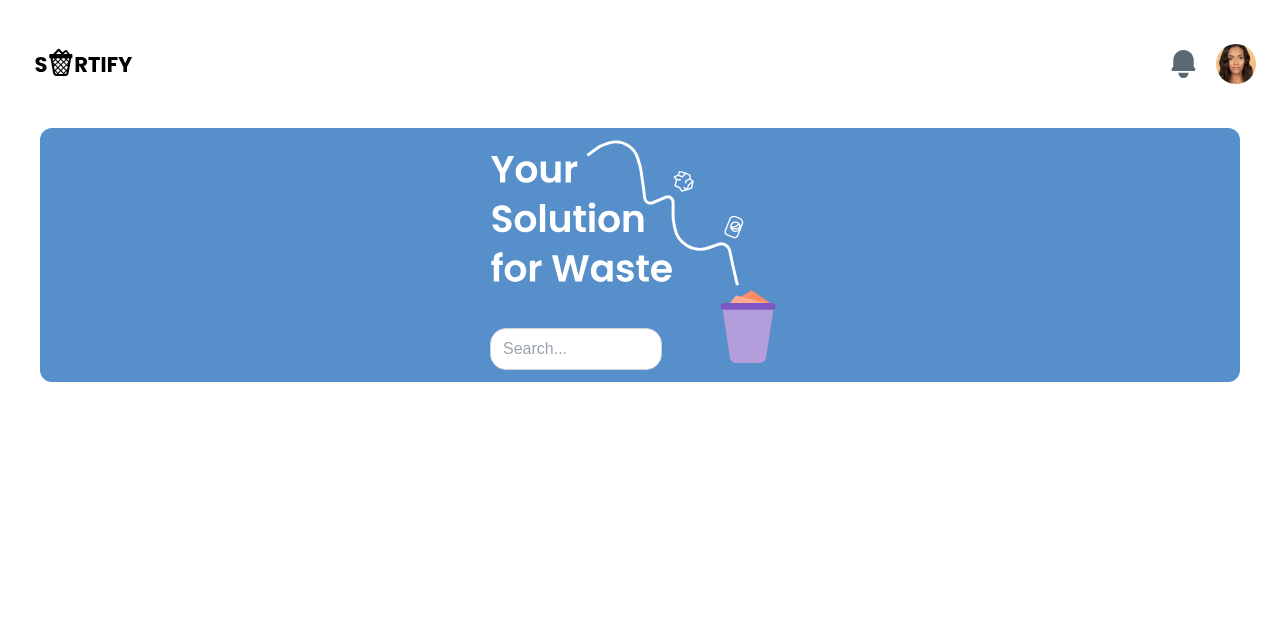
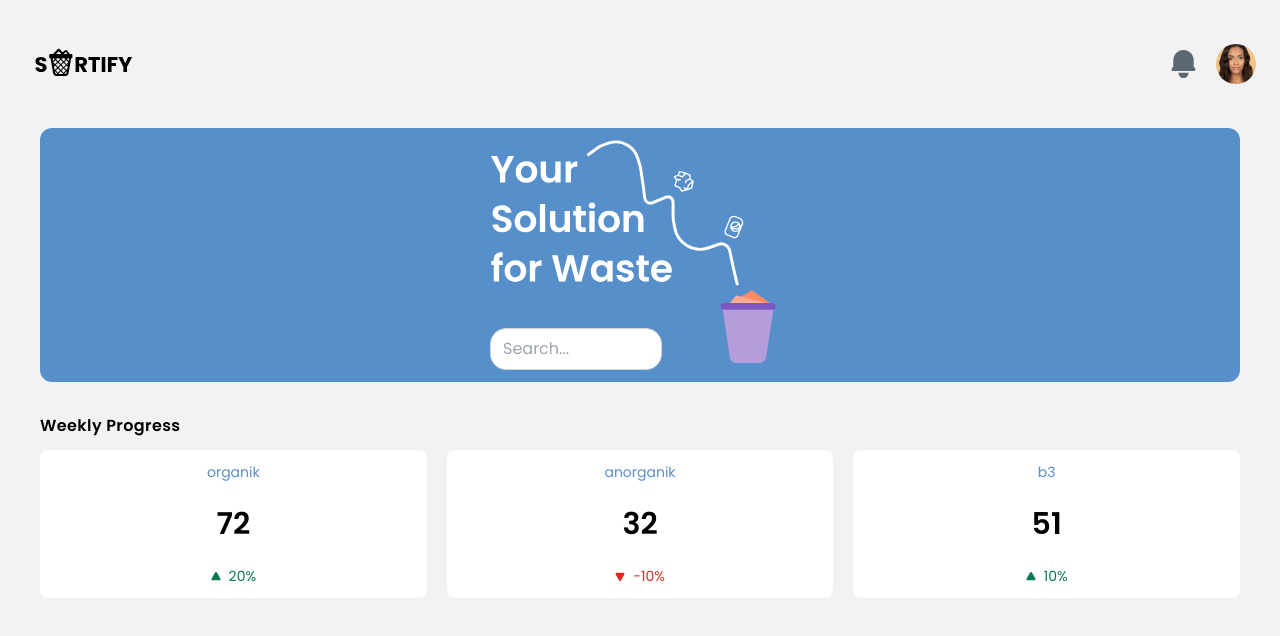
Before and after one commit to yodharaya/sortify, a Next.js app: page / in a window 1280 px wide. Shown: the top 636 px of the page. Built offline with nearby package versions, Linux system fonts and the light colour scheme.

Commit message:
weekly progress section

```diff
--- a/app/layout.tsx
+++ b/app/layout.tsx
@@ -5,8 +5,6 @@ import { twMerge } from "tailwind-merge";
 
 const poppins = Poppins({
   subsets: ['latin'],
-  display: 'swap',
-  variable: '--font-poppins',
   weight: ['100', '200', '300', '400', '500', '600', '700', '800', '900']
 });
 
@@ -23,7 +21,7 @@ export default function RootLayout({
   return (
     <html lang="en">
       <body
-        className={twMerge(`${poppins.variable} antialiased`, "w-screen h-screen")}
+        className={twMerge(`${poppins.className} antialiased`, "w-screen h-screen", "bg-shade-white")}
       >
         {children}
       </body>
--- a/app/page.tsx
+++ b/app/page.tsx
@@ -1,13 +1,19 @@
 import MainHero from "@/components/hero/main";
 import Navbar from "@/components/navbar/index";
+import ProgressSection from "@/components/section/progress";
 import { twMerge } from "tailwind-merge";
 
 export default function Home() {
   return (
-    <div className={twMerge("w-full h-full", "flex flex-col gap-y-6", "pt-6", "bg-white")}>
+    <div className={twMerge("w-full h-full", "flex flex-col gap-y-6", "pt-6")}>
       <Navbar />
-      <div className={twMerge("px-10")}>
-        <MainHero />
+      <div className={twMerge("flex flex-col gap-y-8", "px-10")}>
+
+        <section className={twMerge("w-full h-fit")}>
+          <MainHero />
+        </section>
+        <ProgressSection />
+
       </div>
     </div>
   )
--- a/components/hero/main.tsx
+++ b/components/hero/main.tsx
@@ -4,13 +4,13 @@ import SearchBar from "../search-bar";
 
 export default function MainHero() {
   return (
-    <section className={twMerge("w-full h-fit", "flex flex-col items-center justify-center", "py-3 px-2", "rounded-xl", "bg-primary-500")}>
+    <div className={twMerge("w-full h-fit", "flex flex-col items-center justify-center", "py-3 px-2", "rounded-xl", "bg-primary-500")}>
       <div className={twMerge("relative", "w-fit h-fit")}>
         <Image src={"/home-page/hero.svg"} alt="main hero" width={300} height={300} />
         <div className={twMerge("absolute left-0 bottom-0", "w-full h-fit", "pr-32")}>
           <SearchBar />
         </div>
       </div>
-    </section>
+    </div>
   )
 }
--- /dev/null
+++ b/components/section/progress/index.tsx
@@ -0,0 +1,10 @@
+import TitledSection from "@/components/titled-section";
+import ProgressOverview from "./overview";
+
+export default function ProgressSection() {
+  return (
+    <TitledSection title="Weekly Progress">
+      <ProgressOverview />
+    </TitledSection>
+  )
+}
--- /dev/null
+++ b/components/section/progress/overview.tsx
@@ -0,0 +1,14 @@
+import { twMerge } from "tailwind-merge";
+import SingleProgress from "./single-progress";
+
+export default function ProgressOverview() {
+  return (
+    <div className={twMerge("w-full h-fit", "flex flex-row items-center justify-center gap-x-5")}>
+
+      <SingleProgress category="organik" number={72} percentage={20} />
+      <SingleProgress category="anorganik" number={32} percentage={-10} />
+      <SingleProgress category="b3" number={51} percentage={10} />
+
+    </div>
+  )
+}
--- /dev/null
+++ b/components/section/progress/single-progress.tsx
@@ -0,0 +1,26 @@
+import Image from "next/image"
+import { twMerge } from "tailwind-merge"
+
+interface Props {
+  category: "organik" | "anorganik" | "b3"
+  number: number
+  percentage: number
+}
+
+export default function SingleProgress({ category, number, percentage }: Props) {
+  const polygon = percentage < 0 ? "/all-page/polygon/down.svg" : "/all-page/polygon/up.svg"
+  const color = percentage < 0 ? "text-error-500" : "text-success-500"
+
+  return (
+    <div className={twMerge("w-full h-fit", "flex flex-col items-center gap-y-6", "p-3", "rounded-lg", "bg-white")}>
+
+      <h4 className={twMerge("text-sm text-primary-500")}>{category}</h4>
+      <p className={twMerge("text-3xl font-semibold text-shade-black")}>{number}</p>
+      <div className={twMerge("flex flex-row gap-x-2 items-center")}>
+        <Image src={polygon} width={10} height={10} alt="polygon" />
+        <p className={twMerge("text-sm", color)}>{percentage}%</p>
+      </div>
+
+    </div>
+  )
+}
--- /dev/null
+++ b/components/titled-section.tsx
@@ -0,0 +1,15 @@
+import { twMerge } from "tailwind-merge";
+
+interface Props {
+  children: React.ReactNode;
+  title: string;
+}
+
+export default function TitledSection({ children, title }: Props) {
+  return (
+    <section className={twMerge("flex flex-col gap-y-3")}>
+      <h2 className={twMerge("font-semibold tracking-wide text-shade-black")}>{title}</h2>
+      {children}
+    </section>
+  );
+}
--- a/tailwind.config.ts
+++ b/tailwind.config.ts
@@ -18,6 +18,7 @@ export default {
         shade: {
           gray: "#C9C9CB",
           white: "#F1F2F4",
+          black: "#000000"
         },
         success: {
           500: "#047857"
```
Also changed, not shown: public/all-page/polygon/down.svg (added), public/all-page/polygon/up.svg (added).
